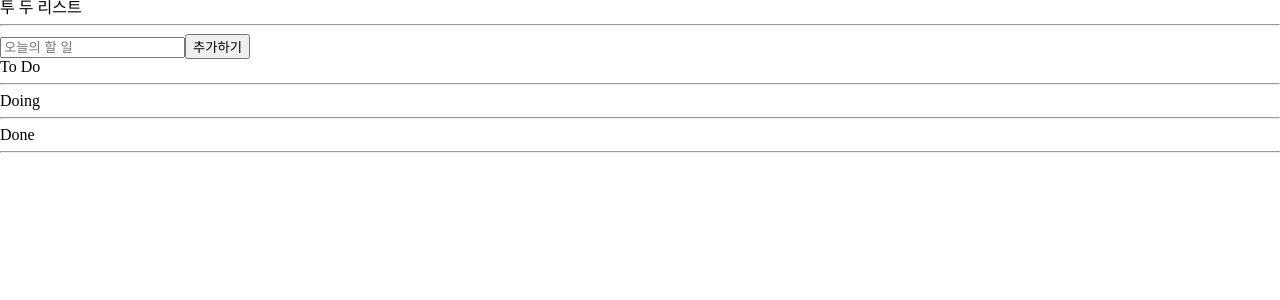
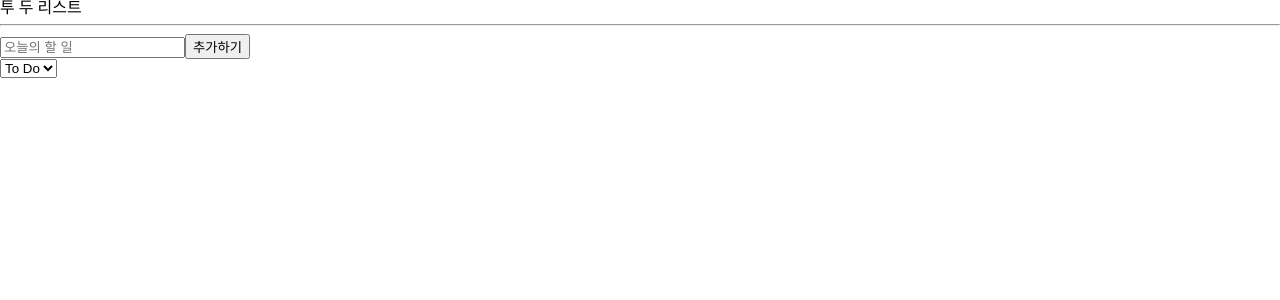
Before and after one commit to rsuubinn/react-todo-app, a React (Create React App) app: page / in a window 1280 px wide. Shown: the top 300 px of the page. Built offline with nearby package versions, Linux system fonts and the light colour scheme.

Commit message:
#5.17 Selectors part Two

```diff
--- a/src/atoms.tsx
+++ b/src/atoms.tsx
@@ -5,6 +5,11 @@
   text: string;
   category: "TO_DO" | "DOING" | "DONE";
 }
+
+export const categoryState = atom({
+  key: "category",
+  default: "TO_DO",
+});
 
 export const toDoState = atom<IToDo[]>({
   key: "toDo",
@@ -15,10 +20,7 @@
   key: "toDoSelector",
   get: ({ get }) => {
     const toDos = get(toDoState);
-    return [
-      toDos.filter((toDo) => toDo.category === "TO_DO"),
-      toDos.filter((toDo) => toDo.category === "DOING"),
-      toDos.filter((toDo) => toDo.category === "DONE"),
-    ];
+    const category = get(categoryState);
+    return toDos.filter((toDo) => toDo.category === category);
   },
 });
--- a/src/components/ToDoList.tsx
+++ b/src/components/ToDoList.tsx
@@ -1,37 +1,31 @@
 import React from "react";
-import { useRecoilValue } from "recoil";
-import { toDoSelector } from "../atoms";
+import { useRecoilState, useRecoilValue } from "recoil";
+import { categoryState, toDoSelector } from "../atoms";
 import CreateToDo from "./CreateToDo";
 import ToDo from "./ToDo";
 
 function ToDoList() {
-  const [toDo, doing, done] = useRecoilValue(toDoSelector);
+  const toDos = useRecoilValue(toDoSelector);
+  const [category, setCategory] = useRecoilState(categoryState);
+  const onInput = (event: React.FormEvent<HTMLSelectElement>) => {
+    const {
+      currentTarget: { value },
+    } = event;
+    setCategory(value);
+  };
   return (
     <div>
       <h1>투 두 리스트</h1>
       <hr />
       <CreateToDo />
-      <h2>To Do</h2>
-      <ul>
-        {toDo.map((toDo) => (
-          <ToDo key={toDo.id} {...toDo} />
-        ))}
-      </ul>
-      <hr />
-      <h2>Doing</h2>
-      <ul>
-        {doing.map((toDo) => (
-          <ToDo key={toDo.id} {...toDo} />
-        ))}
-      </ul>
-      <hr />
-      <h2>Done</h2>
-      <ul>
-        {done.map((toDo) => (
-          <ToDo key={toDo.id} {...toDo} />
-        ))}
-      </ul>
-      <hr />
+      <select value={category} onInput={onInput}>
+        <option value="TO_DO">To Do</option>
+        <option value="DOING">Doing</option>
+        <option value="DONE">Done</option>
+      </select>
+      {toDos.map((toDo) => (
+        <ToDo key={toDo.id} {...toDo} />
+      ))}
     </div>
   );
 }
```
